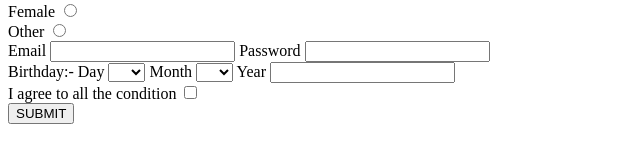
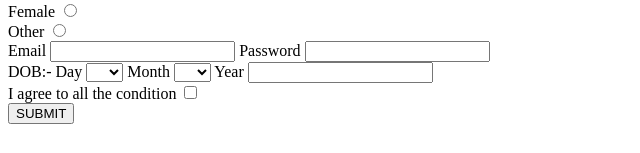
Before and after one commit to piyush0022/Rg-form, a plain HTML site: page index.html in a window 1280 px wide. Shown: the part 138-291 px from the top of the page, without its empty margins (0-640 px from the left). Drawn offline with Linux system fonts and the light colour scheme.

Commit message:
Update index.html

```diff
--- a/index.html
+++ b/index.html
@@ -32,7 +32,7 @@
                 </div>
 
                 <div>
-                    <label>Birthday</label>:-
+                    <label>DOB:-</label>
 
                     <label>Day</label>
                     <select name="30-day">
```
